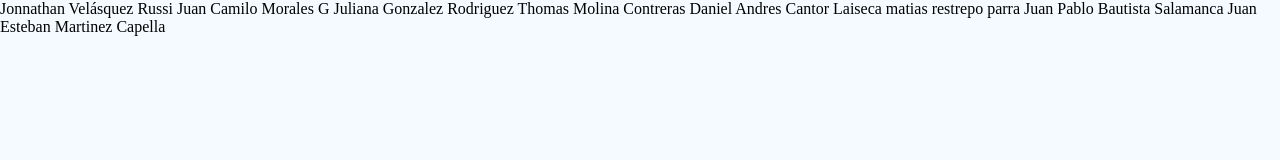
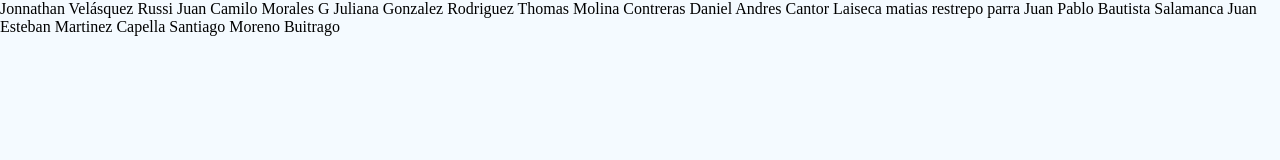
Before and after one commit to JonnathanVrussi/ejerciciocolegiosalesiano, a plain HTML site: page index.html in a window 1280 px wide. Drawn offline with Linux system fonts and the light colour scheme.

Commit message:
Update index.html

```diff
--- a/index.html
+++ b/index.html
@@ -24,7 +24,8 @@
             Daniel Andres Cantor Laiseca
             matias restrepo parra
             Juan Pablo Bautista Salamanca
-          Juan Esteban Martinez Capella
+            Juan Esteban Martinez Capella
+            Santiago Moreno Buitrago
         </p>
       </div>
     </body>
```
